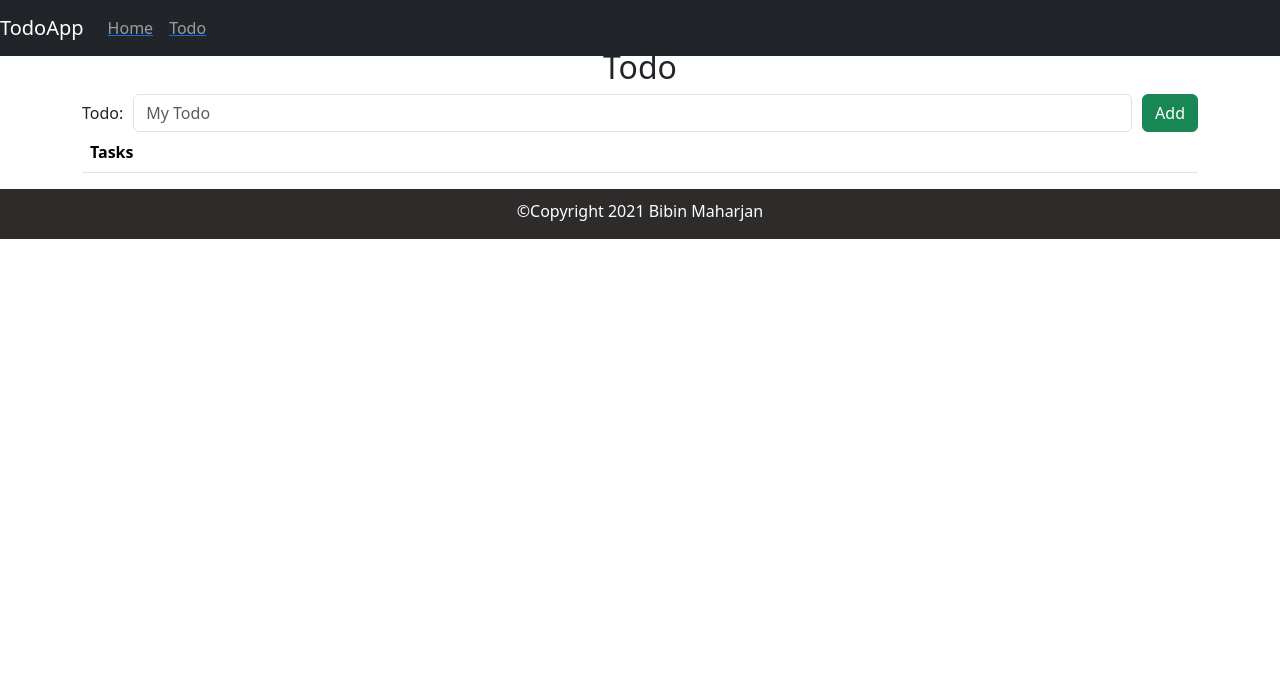
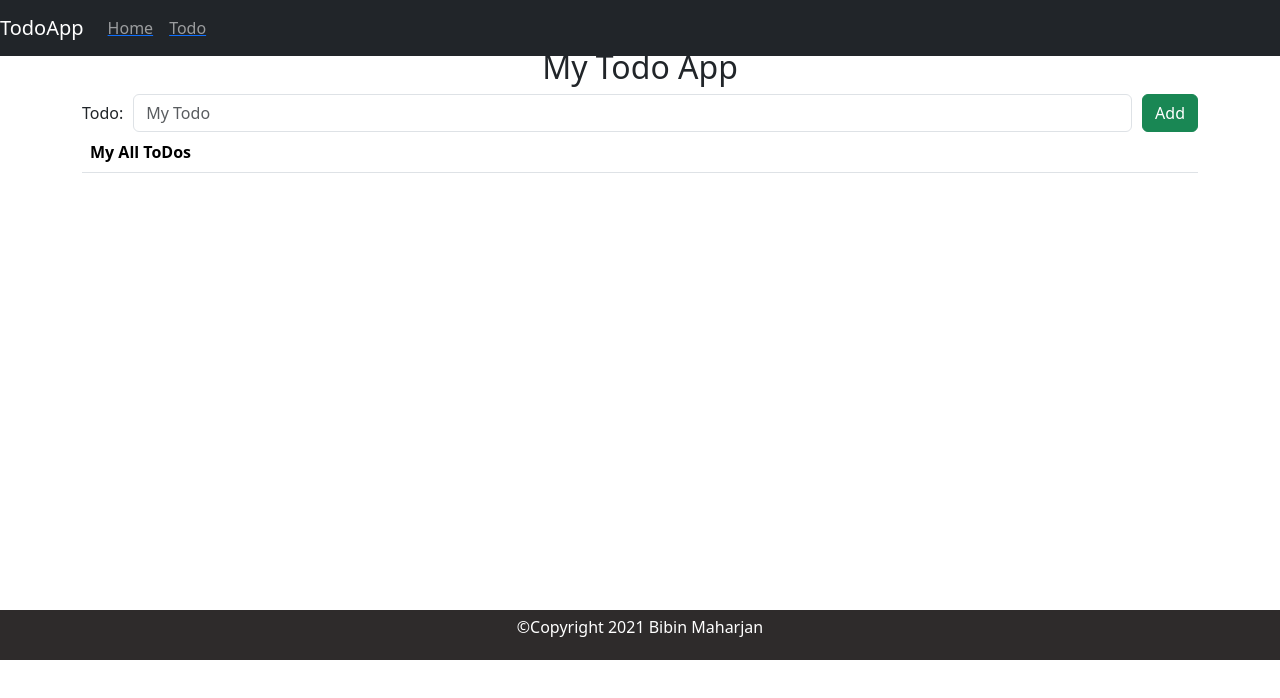
Before and after one commit to BbinMaharjan/ReactJavascriptExample, a React (Create React App) app: page /todo in a window 1280 px wide. Shown: the top 698 px of the page. Built offline with nearby package versions, Linux system fonts and the light colour scheme.

Commit message:
COM# - CRUD Todo App

```diff
--- a/src/components/footer.css
+++ b/src/components/footer.css
@@ -1,11 +1,12 @@
 .footer {
   left: 0;
-  bottom: 100px;
+  bottom: 0;
+  top: 610px;
   width: 100%;
   height: 50px;
   background-color: rgb(46, 43, 43);
   color: white;
   text-align: center;
-  padding-top: 10px;
-  position: static;
+  padding-top: 5px;
+  position: fixed;
 }
--- a/src/pages/todo.js
+++ b/src/pages/todo.js
@@ -19,7 +19,7 @@ const Todo = (props) => {
 
   const onAddTodo = () => {
     if (newTodo.trim()) {
-      let newTodos = [...todos, { todo: newTodo.trim(), id: Date.now() }];
+      let newTodos = [{ todo: newTodo.trim(), id: Date.now() }, ...todos];
       setTodos(newTodos);
       setNewTodo("");
       saveData(newTodos);
@@ -51,7 +51,7 @@ const Todo = (props) => {
 
   return (
     <div className=" container mt-5 todo">
-      <h2 className="text-center">Todo</h2>
+      <h2 className="text-center">My Todo App</h2>
       <div className="lib">
         <Label style={{ marginRight: "10px" }} for="MyTodo">
           Todo:
@@ -72,7 +72,7 @@ const Todo = (props) => {
       <Table striped>
         <thead>
           <tr>
-            <th>Tasks</th>
+            <th>My All ToDos</th>
           </tr>
         </thead>
 
```
